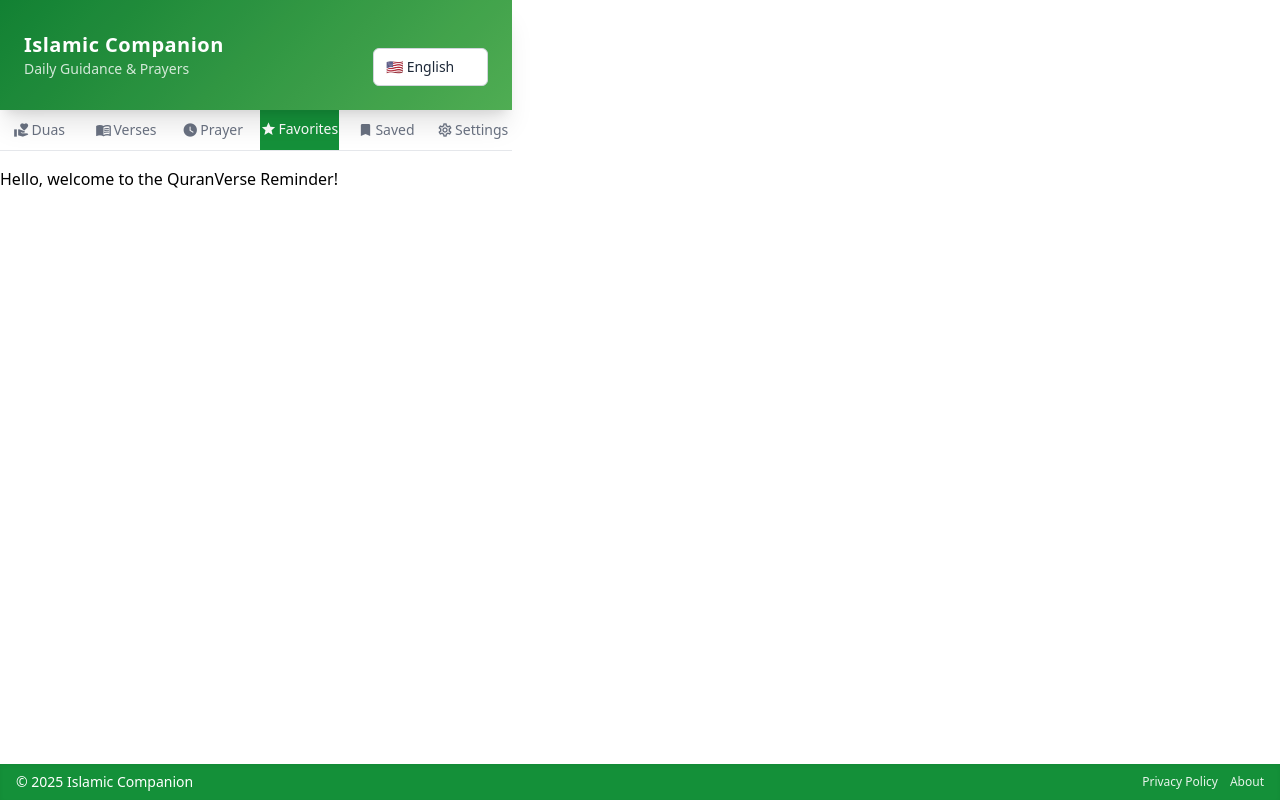
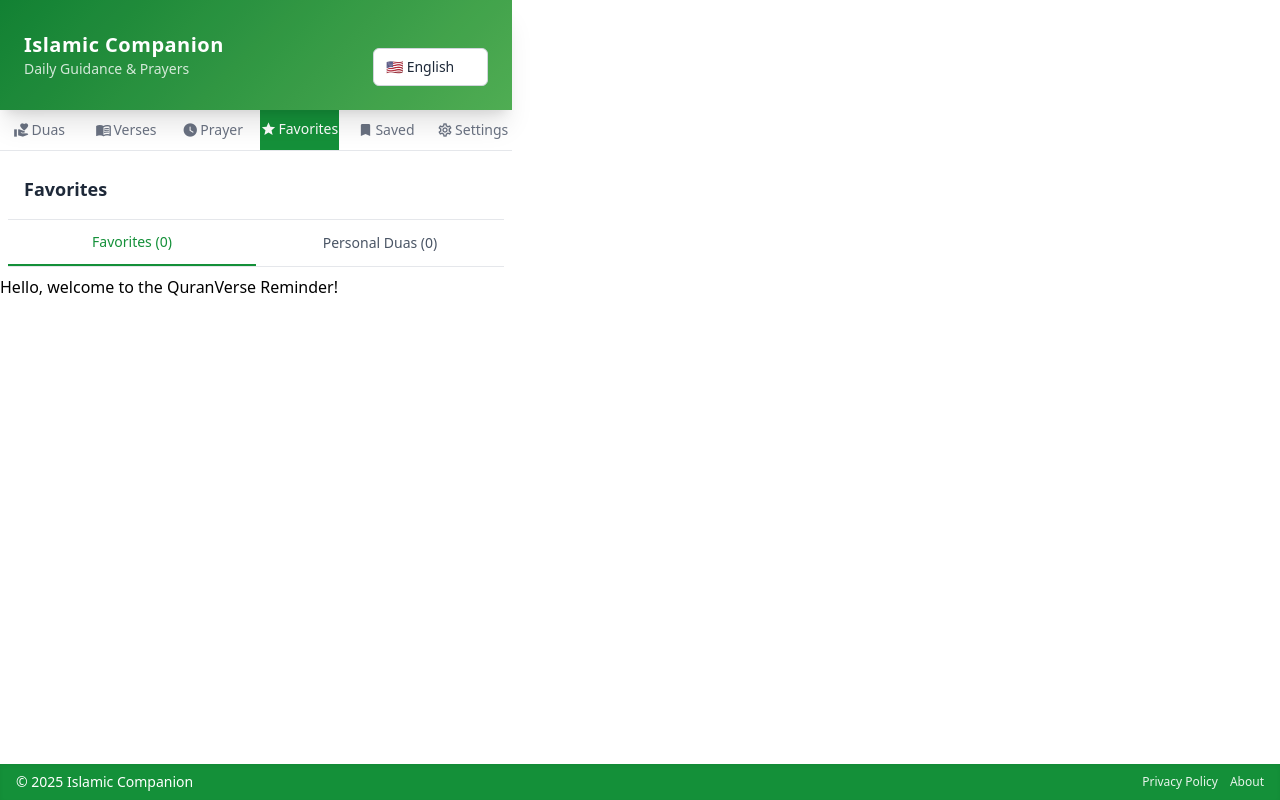
Before and after one commit to meherfrioui2025/verse-quran-duaa-extension, a React (Vite) app: page / in a window 1280 px wide. Both pictures are taken after a click on the button "Favorites". Built offline with nearby package versions, Linux system fonts and the light colour scheme.

Commit message:
feat(ui): add Favorites component

```diff
--- a/src/components/extension-popup/extension-popup.tsx
+++ b/src/components/extension-popup/extension-popup.tsx
@@ -9,6 +9,7 @@ import Footer from "../footer/footer";
 import VerseTab from "../verse-tab";
 import DuaaTab from "../duaa-tab";
 import Header from "../header";
+import FavoritesTab from "../favorites-tab";
 
 const ExtensionPopup = () => {
   const [activeTab, setActiveTab] = useState<TabType>("duas");
@@ -74,7 +75,9 @@ const ExtensionPopup = () => {
             onRemoveBookmark={onRemoveBookmark}
           />
         )}
+        {activeTab === "favorites" && <FavoritesTab />}
       </div>
+
       <Footer />
     </div>
   );
--- /dev/null
+++ b/src/components/favorites-tab/favorites-tab.tsx
@@ -0,0 +1,48 @@
+import { FC, useState } from "react";
+
+import { useExtensionTranslation } from "../../hooks/useExtensionTranslation";
+import Button from "../ui/button";
+
+const FavoritesTab: FC = () => {
+  const [activeTab, setActiveTab] = useState<"favorites" | "personal">(
+    "favorites"
+  );
+  const { t } = useExtensionTranslation();
+  const favorites = [];
+  const personalDuas = [];
+  return (
+    <div className="h-full flex flex-col bg-white">
+      <div className="flex items-center justify-between p-4 border-b border-gray-200">
+        <h2 className="text-lg font-semibold text-gray-800">
+          {t("favorites.favorites")}
+        </h2>
+      </div>
+
+      <div className="flex border-b border-gray-200">
+        <Button
+          onClick={() => setActiveTab("favorites")}
+          className={`flex-1 py-3 px-4 text-sm font-medium ${
+            activeTab === "favorites"
+              ? "text-[var(--islamic-green)] border-b-2 border-[var(--islamic-green)]"
+              : "text-gray-600 hover:text-gray-800"
+          }`}
+          data-testid="tab-favorites"
+        >
+          {t("favorites.favorites")} ({favorites.length})
+        </Button>
+        <Button
+          onClick={() => setActiveTab("personal")}
+          className={`flex-1 py-3 px-4 text-sm font-medium ${
+            activeTab === "personal"
+              ? "text-[var(--islamic-green)] border-b-2 border-[var(--islamic-green)]"
+              : "text-gray-600 hover:text-gray-800"
+          }`}
+        >
+          {t("favorites.personal_duas")} ({personalDuas.length})
+        </Button>
+      </div>
+    </div>
+  );
+};
+
+export default FavoritesTab;
--- /dev/null
+++ b/src/components/favorites-tab/index.ts
@@ -0,0 +1,2 @@
+import FavoritesTab from "./favorites-tab";
+export default FavoritesTab
--- a/src/locales/ar.json
+++ b/src/locales/ar.json
@@ -56,6 +56,10 @@
       },
       "search":{
         "searchVersesPlaceholder": "ابحث في الآيات..."
+      },
+      "favorites":{
+        "favorites":"المفضلة",
+        "personal_duas":"الأدعية الشخصية"
       }
 
 }
--- a/src/locales/en.json
+++ b/src/locales/en.json
@@ -56,5 +56,9 @@
       },
       "search":{
         "searchVersesPlaceholder": "Search verses..."
+      },
+      "favorites":{
+        "favorites":"Favorites",
+        "personal_duas":"Personal Duas"
       }
 }
--- a/src/locales/fr.json
+++ b/src/locales/fr.json
@@ -56,5 +56,9 @@
       },
       "search":{
         "searchVersesPlaceholder": "Rechercher des versets..."
+      },
+      "favorites":{
+        "favorites":"Favoris",
+        "personal_duas":"Douas personnelles"
       }
 }
```
